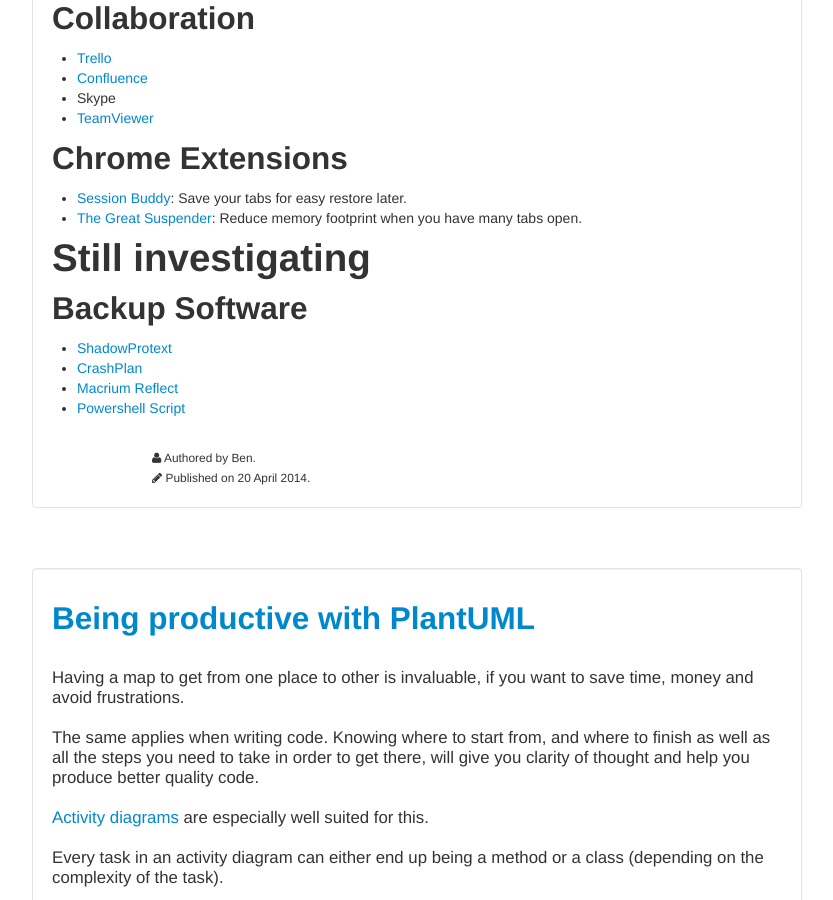
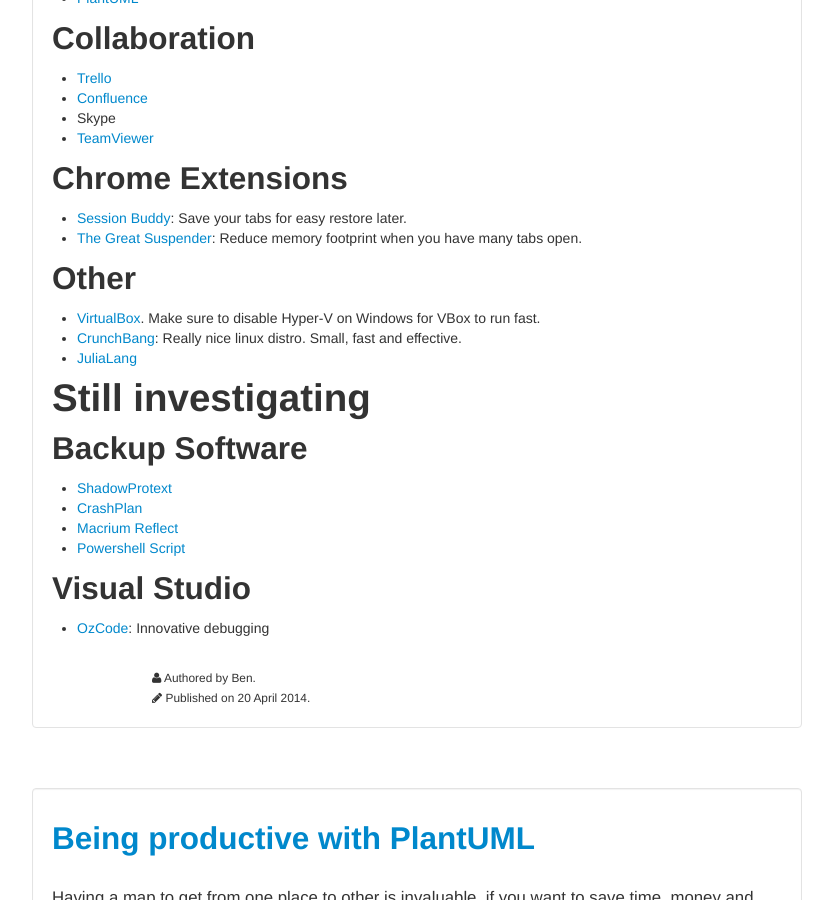
Before and after one commit to Orcomp/Blog, a Jekyll site: the page built from index.html, in a window 1280 px wide and 900 px high, scrolled down 1214 px. Shown: the whole window, without its empty margins (23-856 px from the left). Built offline with Jekyll 4.4.1, drawn with Linux system fonts in a browser that asks for light colours; the list of posts is cut into pages by our own code.

Commit message:
(*) Update UsefulTools

```diff
--- a/_posts/2014-04-20-Useful-Tools.md
+++ b/_posts/2014-04-20-Useful-Tools.md
@@ -61,6 +62,12 @@
 - [Session Buddy](https://chrome.google.com/webstore/detail/session-buddy/edacconmaakjimmfgnblocblbcdcpbko?hl=en): Save your tabs for easy restore later.
 - [The Great Suspender](https://chrome.google.com/webstore/detail/the-great-suspender/klbibkeccnjlkjkiokjodocebajanakg?hl=en): Reduce memory footprint when you have many tabs open.
 
+## Other
+
+- [VirtualBox](https://www.virtualbox.org/). Make sure to disable Hyper-V on Windows for VBox to run fast.
+- [CrunchBang](http://crunchbang.org/): Really nice linux distro. Small, fast and effective.
+- [JuliaLang](http://julialang.org/)
+
 # Still investigating
 
 ## Backup Software
@@ -69,3 +76,7 @@
 - [CrashPlan](http://www.code42.com/crashplan/)
 - [Macrium Reflect](http://www.macrium.com/default.aspx)
 - [Powershell Script](https://7zbackup.codeplex.com/)
+
+## Visual Studio
+
+- [OzCode](http://www.oz-code.com/): Innovative debugging
```
Also changed, not shown: other parts of _posts/2014-04-20-Useful-Tools.md (+1 -0 lines).
